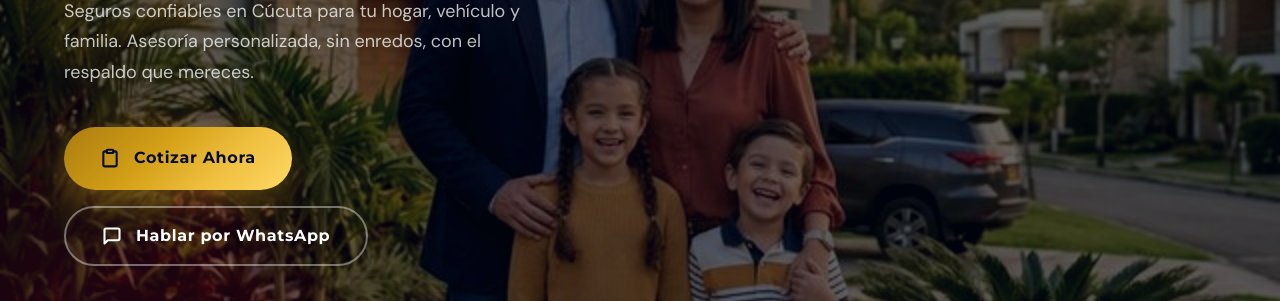
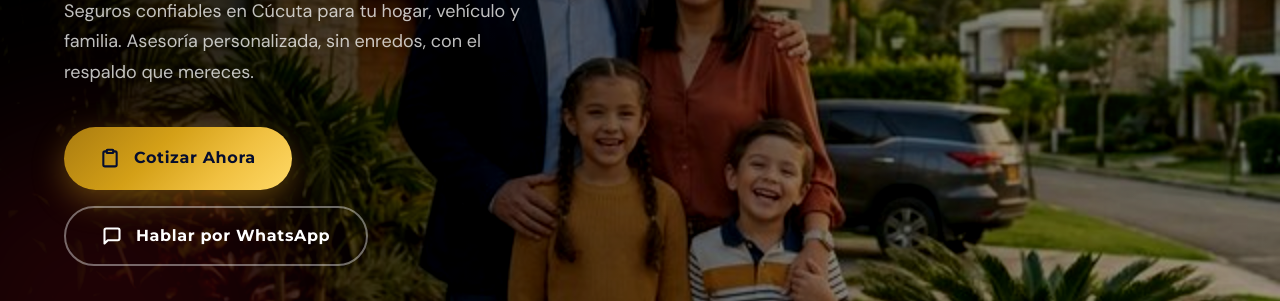
Before and after one commit to MadArchy/SegurosLima, a plain HTML site: page index.html in a window 1280 px wide. Shown: the part 376-677 px from the top of the page. Drawn offline with Linux system fonts and the light colour scheme.

Commit message:
UI: Removed blue filter from hero image and increased clarity for a sharper look

```diff
--- a/css/styles.css
+++ b/css/styles.css
@@ -252,7 +252,7 @@ ul { list-style: none; }
    ============================================ */
 .hero {
   min-height: 100vh;
-  background: #020617; /* Darker, more neutral background to remove blue filter */
+  background: #000; /* Neutral black background to eliminate blue filter */
   position: relative;
   display: flex;
   align-items: center;
@@ -263,11 +263,11 @@ ul { list-style: none; }
   content: '';
   position: absolute;
   inset: 0;
-  background-image: url('../assets/images/hero-family.jpg');
+  background-image: linear-gradient(to right, rgba(0,0,0,0.85) 0%, rgba(0,0,0,0.4) 50%, rgba(0,0,0,0.1) 100%), url('../assets/images/hero-family.jpg');
   background-size: cover;
   background-position: center 30%;
-  opacity: 0.45; /* Increased opacity for a clearer image */
-  filter: brightness(0.85) contrast(1.1); /* Improved clarity and sharpness */
+  opacity: 0.85; /* Significantly increased opacity for maximum clarity */
+  filter: brightness(0.9) contrast(1.1) saturate(1.1); /* Sharp and vivid look */
   pointer-events: none;
 }
 
```
